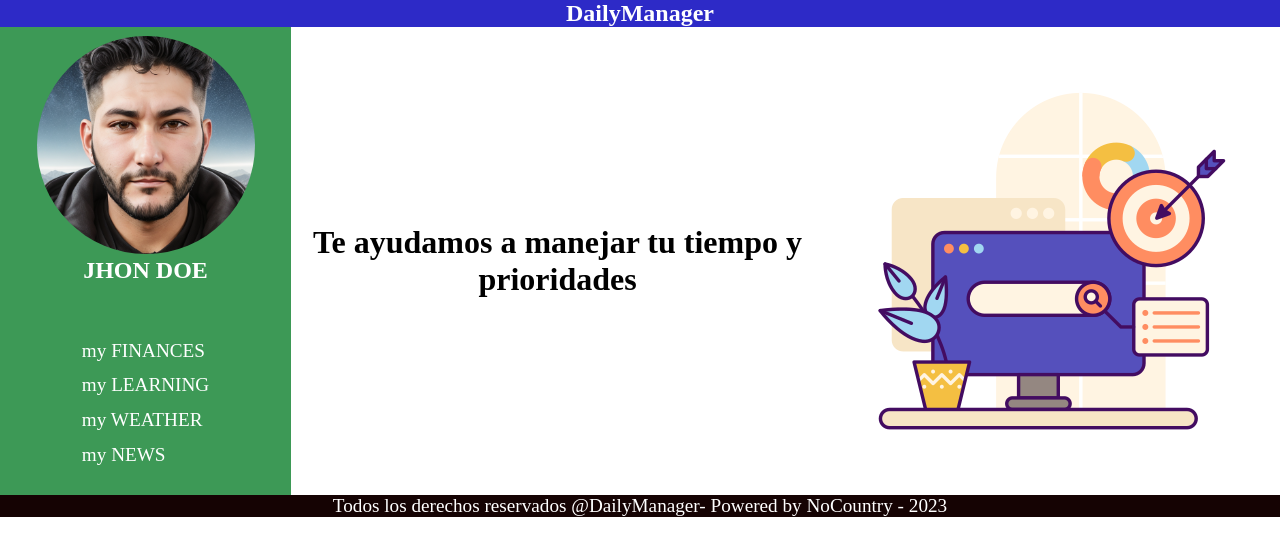
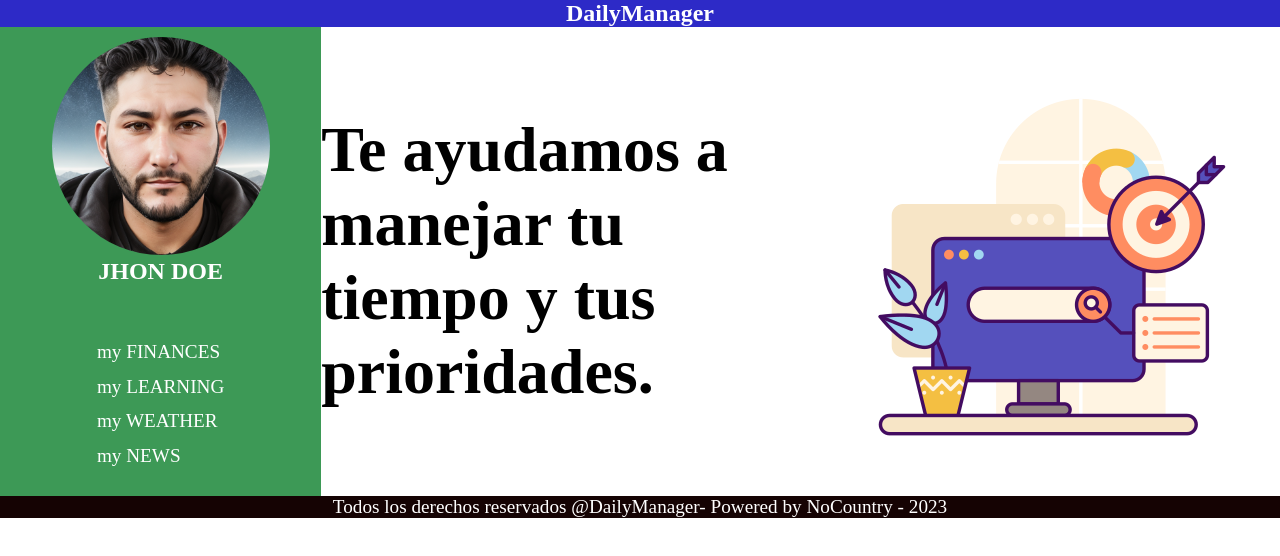
Before and after one commit to No-Country/S8-19-morn, a Next.js app in the folder client/daily-manager/: page / in a window 1280 px wide. Shown: the top 556 px of the page. Built offline with nearby package versions, Linux system fonts and the light colour scheme.

Commit message:
principal component style for use the 100% of avalaible height

```diff
--- a/client/daily-manager/src/pages/components/principalComponent/PrincipalComponent.js
+++ b/client/daily-manager/src/pages/components/principalComponent/PrincipalComponent.js
@@ -8,7 +8,7 @@ const { ppalComponent, landingImg } = styles;
 export default function PrincipalComponent() {
   return (
     <div className={ppalComponent}>
-      <h3>Te ayudamos a manejar tu tiempo y prioridades</h3>
+      <h3>Te ayudamos a manejar tu tiempo y tus prioridades.</h3>
       <Image src={LandingImg} alt='landingImg' className={landingImg} />
     </div>
   );
--- a/client/daily-manager/src/pages/scss/components/_principalcomponent.scss
+++ b/client/daily-manager/src/pages/scss/components/_principalcomponent.scss
@@ -1,16 +1,17 @@
-.ppalComponent{
+.ppalComponent {
     display: flex;
     align-items: center;
-    h3{
-        font-size: xx-large;
-        text-align: center;
+    justify-content: center;
+    flex-grow: 1;
+    gap: 4rem;
 
+    h3 {
+        font-size: 4rem;
+        max-width: 456px;
     }
 }
 
 
-.landingImg{
+.landingImg {
     width: 456px;
-    height: 456px;
-    align-self: flex-start;
 }
```
